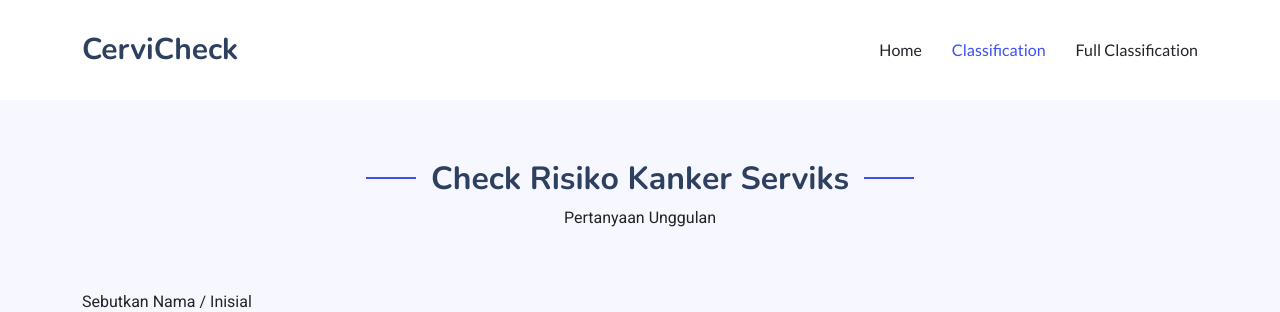
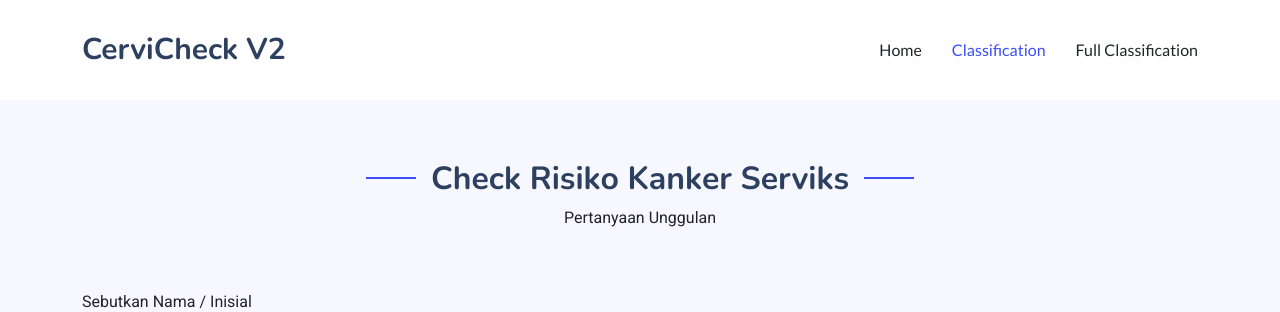
Before and after one commit to gafisk/CerviCheck-V2, a Flask app: page /classification in a window 1280 px wide. Shown: the top 312 px of the page. Run offline with Flask 3, Linux system fonts and the light colour scheme; parts of the project's set-up code (start-up, migrations or seed data) failed here and were passed over; some libraries are stand-ins or nearby versions.

Commit message:
Update Logo CerviCheck V2

```diff
--- a/templates/components/layout.html
+++ b/templates/components/layout.html
@@ -43,7 +43,7 @@
             <a href="{{ url_for('index') }}" class="logo d-flex align-items-center me-auto me-xl-0">
                 <!-- Uncomment the line below if you also wish to use an image logo -->
                 <!-- <img src="assets/img/logo.png" alt=""> -->
-                <h1 class="sitename">CerviCheck</h1>
+                <h1 class="sitename">CerviCheck V2</h1>
             </a>
 
             <nav id="navmenu" class="navmenu">
--- a/templates/index.html
+++ b/templates/index.html
@@ -47,7 +47,7 @@
       <a href="{{ url_for('index') }}" class="logo d-flex align-items-center me-auto me-xl-0">
         <!-- Uncomment the line below if you also wish to use an image logo -->
         <!-- <img src="assets/img/logo.png" alt=""> -->
-        <h1 class="sitename">CerviCheck</h1>
+        <h1 class="sitename">CerviCheck V2</h1>
       </a>
 
       <nav id="navmenu" class="navmenu">
```
